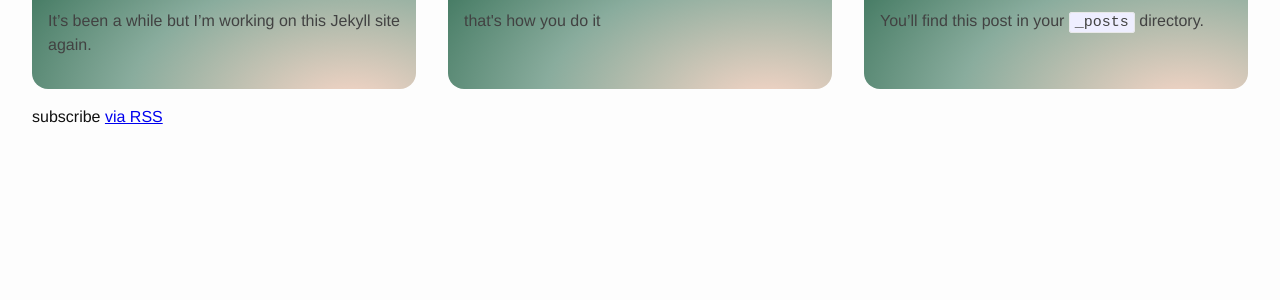
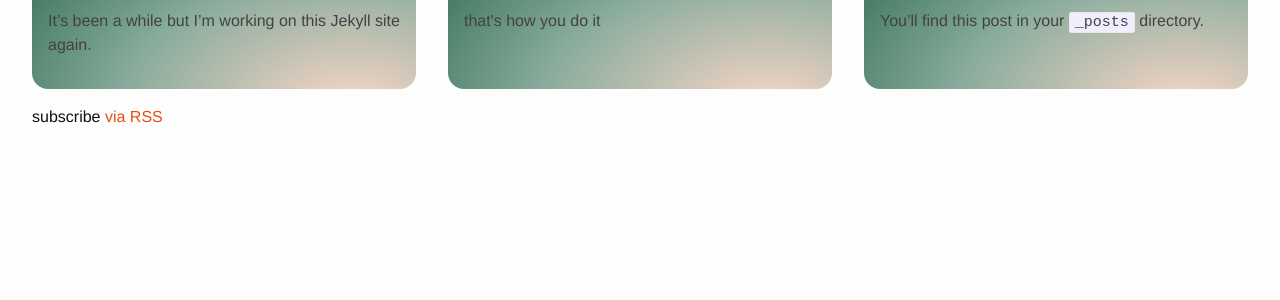
Before and after one commit to ericgold/jekylltest, a Jekyll site: the page built from index.md, in a window 1280 px wide. Shown: the part 461-761 px from the top of the page. Built offline with Jekyll 4.4.1, drawn with Linux system fonts in a browser that asks for light colours.

Commit message:
set RSS link styles

```diff
--- a/_sass/_base.scss
+++ b/_sass/_base.scss
@@ -93,21 +93,16 @@ h1, h2, h3, h4, h5, h6 {
 
 /**
  * Links
+*/
 
-a {
-  color: $brand-color;
+.rss-subscribe a {
+  color: darken($sandy, 40%);
   text-decoration: none;
 
-  &:visited {
-    color: darken($brand-color, 15%);
-  }
-
   &:hover {
-    color: $text-color;
-    text-decoration: underline;
+    color: $sandy;
   }
 }
-*/
 
 
 /**
```
